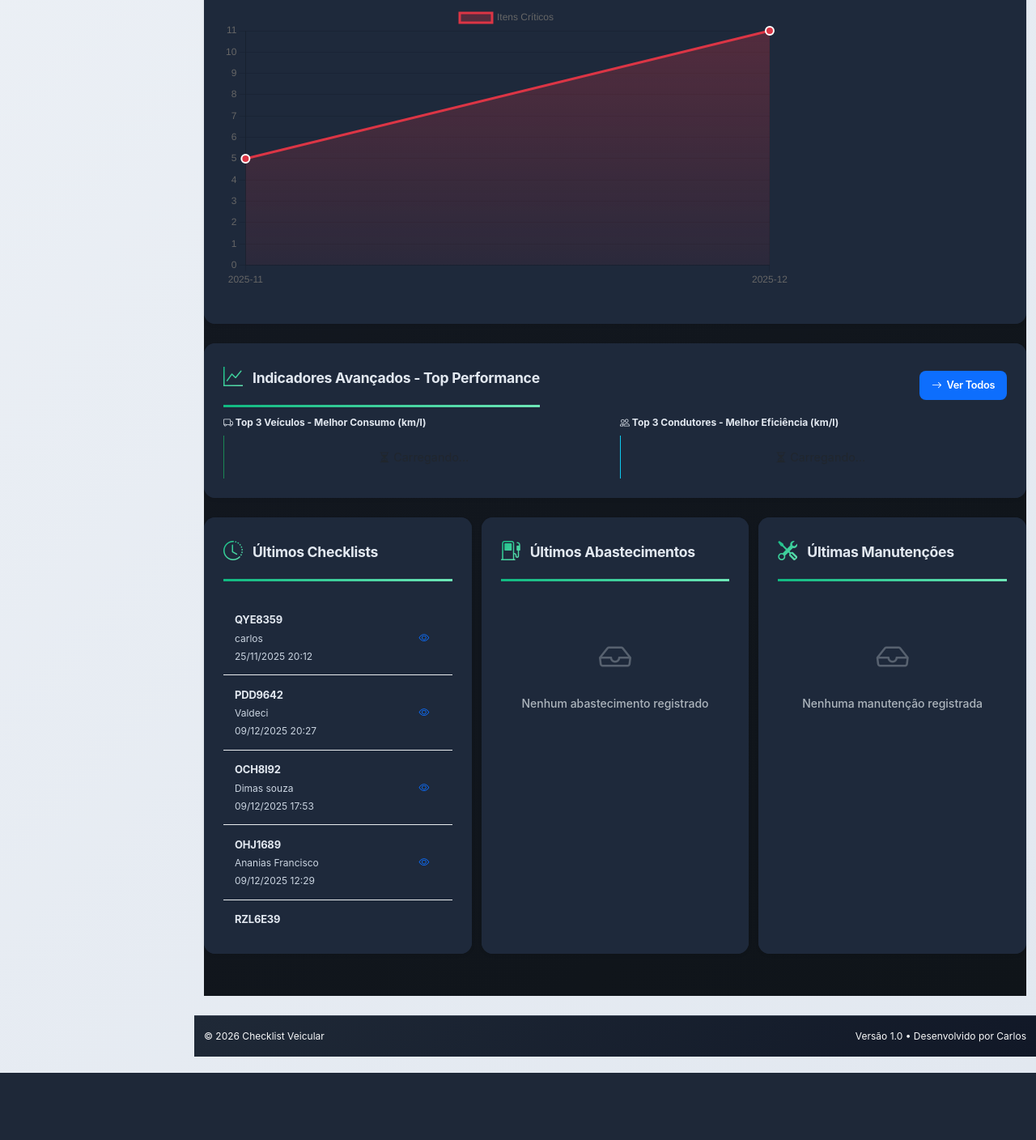
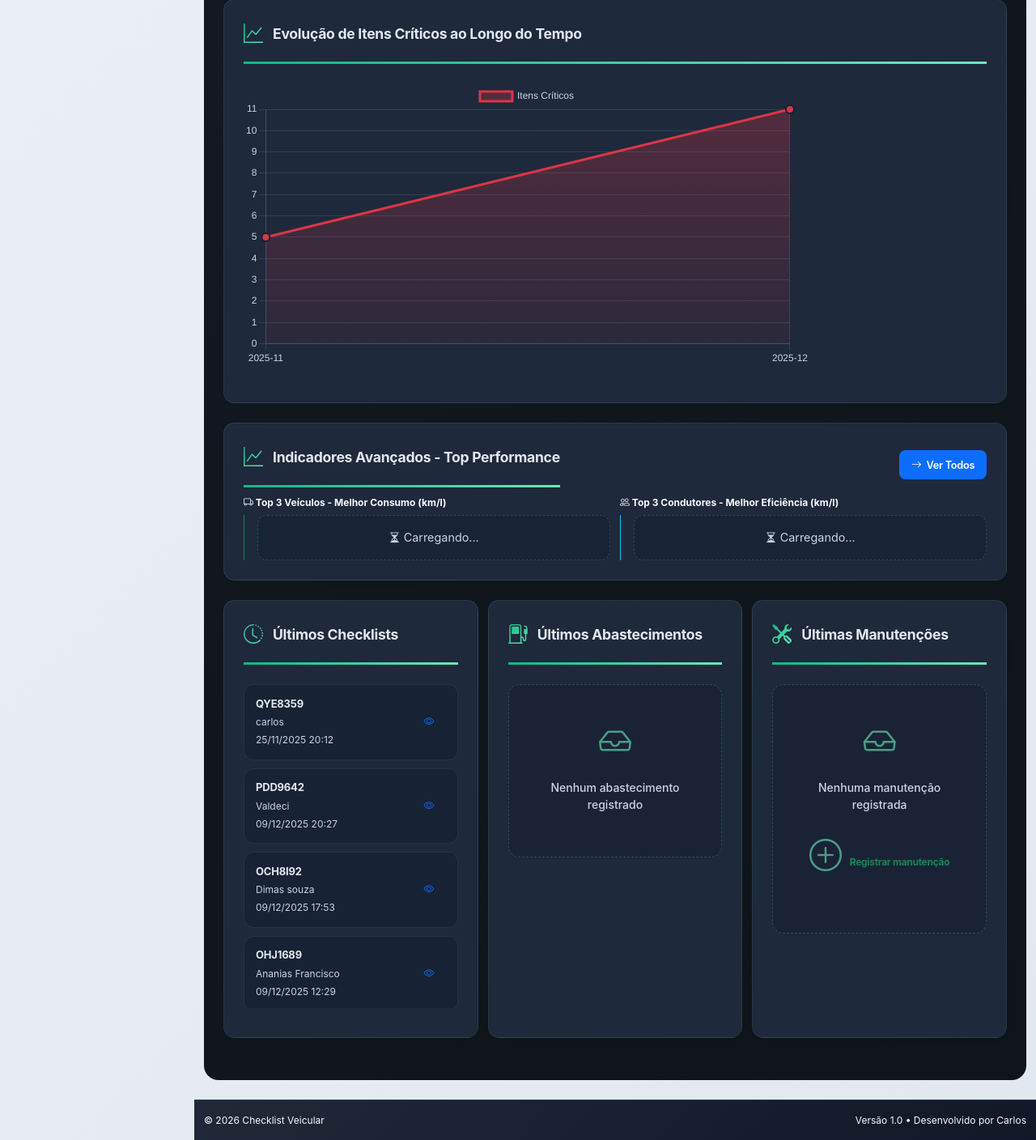
Before and after one commit to carlosmenezesbj44-max/checklistveicular, a Flask app: page /dashboard in a window 1280 px wide. Shown: the part 3909-5317 px from the top of the page at 81% size. Before the commit the page ends 5234 px from the top, so only its background shows below. Run offline with Flask 3, Linux system fonts and the light colour scheme; a user stored in the database is signed in; data comes from the database, SQL or seed files in the repository; data that the repository does not hold is empty.

Commit message:
Melhora acabamento visual da dashboard
Refina cards, estados vazios, listas e responsividade para manter a dashboard consistente com a identidade escura do app.

Co-Authored-By: OpenClaude (codexplan) <openclaude@gitlawb.com>

```diff
--- a/templates/dashboard.html
+++ b/templates/dashboard.html
@@ -35,8 +35,27 @@
 
     .dashboard-wrapper {
       background: linear-gradient(135deg, #1a1f2e 0%, #0f1419 100%);
+      padding: 24px;
       padding-bottom: 40px;
+      border-radius: 18px;
       animation: fadeInUp 0.6s ease;
+    }
+
+    .dashboard-hero {
+      background: linear-gradient(135deg, rgba(38, 50, 68, 0.98) 0%, rgba(26, 31, 46, 0.98) 100%);
+      padding: 24px;
+      border-radius: 16px;
+      border: 1px solid rgba(110, 231, 183, 0.12);
+      box-shadow: 0 16px 40px rgba(0, 0, 0, 0.24);
+    }
+
+    .dashboard-hero h1 {
+      color: #f8fafc;
+      letter-spacing: -0.6px;
+    }
+
+    .dashboard-hero p {
+      color: #cbd5e1 !important;
     }
 
     .section-header {
@@ -326,12 +346,17 @@
 
     .recent-item {
       padding: 14px;
-      border-bottom: 1px solid #e9ecef;
+      border: 1px solid rgba(148, 163, 184, 0.12);
+      border-radius: 12px;
       display: flex;
       justify-content: space-between;
       align-items: center;
+      gap: 12px;
       transition: all 0.3s ease;
       position: relative;
+      background: rgba(15, 23, 42, 0.32);
+      margin-bottom: 10px;
+      overflow: hidden;
     }
 
     .recent-item::before {
@@ -356,7 +382,8 @@
     }
 
     .recent-item:last-child {
-      border-bottom: none;
+      border-bottom: 1px solid rgba(148, 163, 184, 0.12);
+      margin-bottom: 0;
     }
 
     .recent-meta {
@@ -485,12 +512,16 @@
     .empty-state {
       text-align: center;
       padding: 40px 20px;
-      color: #adb5bd;
+      color: #cbd5e1;
+      border-radius: 14px;
+      background: rgba(15, 23, 42, 0.28);
+      border: 1px dashed rgba(110, 231, 183, 0.22);
     }
 
     .empty-state i {
       font-size: 40px;
-      opacity: 0.4;
+      color: #6ee7b7;
+      opacity: 0.62;
       margin-bottom: 16px;
       display: block;
     }
@@ -498,6 +529,14 @@
     .empty-state p {
       font-size: 14px;
       font-weight: 500;
+      margin-bottom: 14px;
+    }
+
+    .empty-state .btn {
+      border-radius: 999px;
+      font-size: 12px;
+      font-weight: 700;
+      padding: 7px 14px;
     }
 
     .header-actions {
@@ -580,16 +619,37 @@
       color: inherit;
     }
 
+    .performance-card-title {
+      color: #f8fafc;
+    }
+
+    .performance-loading {
+      color: #cbd5e1 !important;
+      background: rgba(15, 23, 42, 0.3);
+      border: 1px dashed rgba(110, 231, 183, 0.2);
+      border-radius: 12px;
+    }
+
+    .performance-meta {
+      color: #94a3b8 !important;
+    }
+
+    .card-body {
+      color: #e2e8f0;
+    }
+
     .card {
-      border: none;
+      border: 1px solid rgba(110, 231, 183, 0.12);
       border-radius: 14px;
-      box-shadow: 0 4px 12px rgba(0, 0, 0, 0.08);
+      background: linear-gradient(145deg, #263244 0%, #1a1f2e 100%);
+      box-shadow: 0 12px 32px rgba(0, 0, 0, 0.24);
       transition: all 0.3s ease;
       overflow: hidden;
     }
 
     .card:hover {
-      box-shadow: 0 8px 24px rgba(0, 0, 0, 0.12);
+      border-color: rgba(110, 231, 183, 0.24);
+      box-shadow: 0 16px 38px rgba(16, 185, 129, 0.12);
     }
 
     .card-body {
@@ -1215,9 +1327,9 @@
           <div class="row g-3">
             <!-- Top Veículos -->
             <div class="col-lg-6">
-              <h6 class="fw-bold mb-3"><i class="bi bi-truck"></i> Top 3 Veículos - Melhor Consumo (km/l)</h6>
+              <h6 class="fw-bold mb-3 performance-card-title"><i class="bi bi-truck"></i> Top 3 Veículos - Melhor Consumo (km/l)</h6>
               <div id="topVeiculosContainer" class="border-start border-success ps-3">
-                <div class="text-center text-muted py-3">
+                <div class="text-center py-3 performance-loading">
                   <i class="bi bi-hourglass-split"></i> Carregando...
                 </div>
               </div>
@@ -1225,9 +1337,9 @@
 
             <!-- Top Condutores -->
             <div class="col-lg-6">
-              <h6 class="fw-bold mb-3"><i class="bi bi-people"></i> Top 3 Condutores - Melhor Eficiência (km/l)</h6>
+              <h6 class="fw-bold mb-3 performance-card-title"><i class="bi bi-people"></i> Top 3 Condutores - Melhor Eficiência (km/l)</h6>
               <div id="topCondutoresContainer" class="border-start border-info ps-3">
-                <div class="text-center text-muted py-3">
+                <div class="text-center py-3 performance-loading">
                   <i class="bi bi-hourglass-split"></i> Carregando...
                 </div>
               </div>
@@ -1267,6 +1379,9 @@
             <div class="empty-state">
               <i class="bi bi-inbox"></i>
               <p>Nenhum checklist registrado</p>
+              <a href="{{ url_for('index') }}" class="btn btn-outline-success btn-sm">
+                <i class="bi bi-plus-circle me-1"></i> Criar checklist
+              </a>
             </div>
           {% endif %}
         </div>
@@ -1300,6 +1415,11 @@
             <div class="empty-state">
               <i class="bi bi-inbox"></i>
               <p>Nenhum abastecimento registrado</p>
+              {% if is_admin %}
+              <a href="{{ url_for('novo_combustivel') }}" class="btn btn-outline-success btn-sm">
+                <i class="bi bi-plus-circle me-1"></i> Registrar abastecimento
+              </a>
+              {% endif %}
             </div>
           {% endif %}
         </div>
@@ -1333,6 +1453,9 @@
             <div class="empty-state">
               <i class="bi bi-inbox"></i>
               <p>Nenhuma manutenção registrada</p>
+              <a href="{{ url_for('manutencao') }}" class="btn btn-outline-success btn-sm">
+                <i class="bi bi-plus-circle me-1"></i> Registrar manutenção
+              </a>
             </div>
           {% endif %}
         </div>
@@ -1393,6 +1516,10 @@ function limparOrfaos() {
     danger: '#dc3545'
   };
 
+  Chart.defaults.color = '#cbd5e1';
+  Chart.defaults.borderColor = 'rgba(148, 163, 184, 0.18)';
+  Chart.defaults.plugins.legend.labels.color = '#cbd5e1';
+
   {% if total_veiculos > 0 %}
   new Chart(document.getElementById('graficoTipos'), {
     type: 'doughnut',
@@ -1401,7 +1528,7 @@ function limparOrfaos() {
       datasets: [{
         data: [{{ total_carros }}, {{ total_motos }}],
         backgroundColor: ['#198754', '#0dcaf0'],
-        borderColor: '#fff',
+        borderColor: '#1a1f2e',
         borderWidth: 3
       }]
     },
@@ -1433,7 +1560,7 @@ function limparOrfaos() {
         tension: 0.35,
         pointRadius: 5,
         pointBackgroundColor: '#0d6efd',
-        pointBorderColor: '#fff',
+        pointBorderColor: '#1a1f2e',
         pointBorderWidth: 2
       }]
     },
@@ -1498,7 +1625,7 @@ function limparOrfaos() {
             tension: 0.35,
             pointRadius: 5,
             pointBackgroundColor: '#198754',
-            pointBorderColor: '#fff',
+            pointBorderColor: '#1a1f2e',
             pointBorderWidth: 2
           }]
         },
@@ -1531,7 +1658,7 @@ function limparOrfaos() {
             tension: 0.35,
             pointRadius: 5,
             pointBackgroundColor: '#ffc107',
-            pointBorderColor: '#fff',
+            pointBorderColor: '#1a1f2e',
             pointBorderWidth: 2,
             yAxisID: 'y'
           }]
@@ -1638,7 +1765,7 @@ function limparOrfaos() {
             datasets: [{
               data: data.distribuicao_status.map(d => d.quantidade),
               backgroundColor: colors.slice(0, data.distribuicao_status.length),
-              borderColor: '#fff',
+              borderColor: '#1a1f2e',
               borderWidth: 3
             }]
           },
@@ -1693,7 +1820,7 @@ function limparOrfaos() {
               tension: 0.35,
               pointRadius: 5,
               pointBackgroundColor: '#dc3545',
-              pointBorderColor: '#fff',
+              pointBorderColor: '#1a1f2e',
               pointBorderWidth: 2
             }]
           },
@@ -1733,14 +1860,14 @@ function limparOrfaos() {
               <div style="flex: 1;">
                 <strong>${veiculo.placa}</strong> - ${veiculo.modelo}
                 <br>
-                <small class="text-muted">${veiculo.consumo_medio_km_l.toFixed(2)} km/l | R$ ${veiculo.custo_por_km.toFixed(4)}/km</small>
+                <small class="performance-meta">${veiculo.consumo_medio_km_l.toFixed(2)} km/l | R$ ${veiculo.custo_por_km.toFixed(4)}/km</small>
               </div>
               <span class="badge bg-success">${veiculo.consumo_medio_km_l.toFixed(2)}</span>
             </div>
           `;
         });
 
-        document.getElementById('topVeiculosContainer').innerHTML = html || '<p class="text-muted">Sem dados</p>';
+        document.getElementById('topVeiculosContainer').innerHTML = html || '<p class="performance-loading text-center py-3">Sem dados</p>';
       }
     } catch (error) {
       console.error('Erro ao carregar top veículos:', error);
@@ -1764,14 +1891,14 @@ function limparOrfaos() {
               <div style="flex: 1;">
                 <strong>${condutor.condutor_nome}</strong>
                 <br>
-                <small class="text-muted">${condutor.consumo_medio_km_l.toFixed(2)} km/l | R$ ${condutor.custo_por_km.toFixed(4)}/km</small>
+                <small class="performance-meta">${condutor.consumo_medio_km_l.toFixed(2)} km/l | R$ ${condutor.custo_por_km.toFixed(4)}/km</small>
               </div>
               <span class="badge bg-info">${condutor.consumo_medio_km_l.toFixed(2)}</span>
             </div>
           `;
         });
 
-        document.getElementById('topCondutoresContainer').innerHTML = html || '<p class="text-muted">Sem dados</p>';
+        document.getElementById('topCondutoresContainer').innerHTML = html || '<p class="performance-loading text-center py-3">Sem dados</p>';
       }
     } catch (error) {
       console.error('Erro ao carregar top condutores:', error);
```
Also changed, not shown: other parts of templates/dashboard.html (+72 -18 lines).
